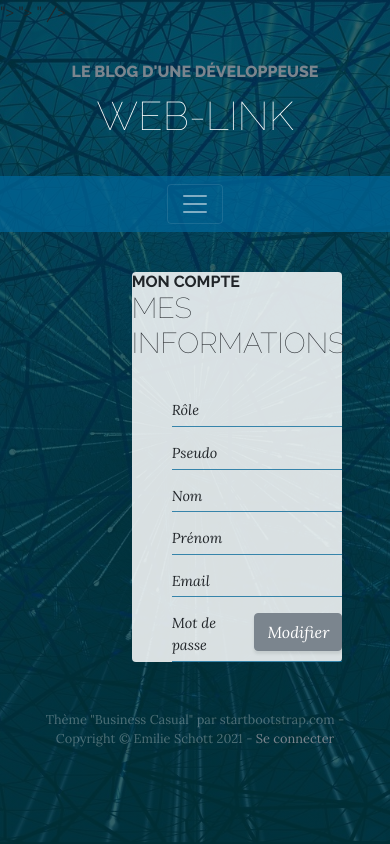
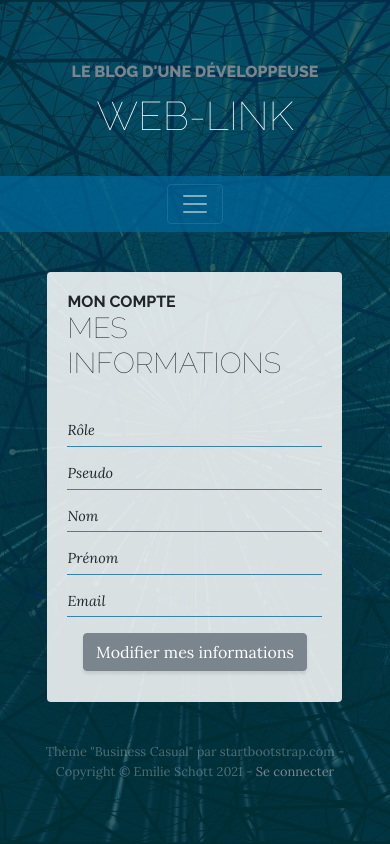
Before and after one commit to EmilieSchott/P5-BlogPHP, a PHP site: template view/accountView.html.twig in a window 390 px wide. Run offline with PHP 8.4, Linux system fonts and the light colour scheme; the template is opened without the code that fills it, so the values that code supplies are empty; some libraries are stand-ins or nearby versions.

Commit message:
Set responsive layout

```diff
--- a/controller/PrivateController.php
+++ b/controller/PrivateController.php
@@ -85,4 +85,10 @@ class PrivateController
             header('Location: index.php?action=inscription&success=0#exceptionMessage');
         }
     }
+
+    public function disconnect()
+    {
+        \session_destroy();
+        header('Location: index.php?action=homePage');
+    }
 }
--- a/public/theme/css/style.css
+++ b/public/theme/css/style.css
@@ -419,7 +419,6 @@ a:hover, .current {
     color: #18BC9C;
 }
 
-
 .contact .submit-button, .contact .retry-button {
     width:50%;
     margin: auto;
@@ -751,18 +750,36 @@ g:active .intern {
 .back {
     position: relative;
 }
-*/
+
+.back-nav a:active {
+    color: #7b858e;
+}*/
+
 .back-nav {
-    position: fixed;
-    top: 485px;
-    z-index:2;
     background-color: rgba(0, 102, 153, 0.75);
     font-family: 'Raleway';
+    margin-top: 40px;
 
+}
+
+@media (min-width: 992px) {
+    .back-nav {
+        position: fixed;
+        top: 350px;
+        z-index:2;
+        margin-top: 0px;
+    }
+}
+
+@media (min-width: 1200px) {
+    .back-nav {
+        top: 485px;
+    }
 }
 
 .list {
     font-size: 0.9rem;
+    padding: 0px;
 }
 
 .list .list-item {
@@ -772,40 +789,28 @@ g:active .intern {
     font-style: italic;
 }
 
-/*
-.back-nav a:active {
-    color: #7b858e;
-}*/
-@keyframes descent {
-    from {
-        transform: translateY(0%);
-    }
-    to {
-        transform: translateY(150%);
-    }
-}
-.button-list-container {
-    overflow: hidden;
-}
-
 .list-button {
     margin-bottom:-5px;
 }
 
-.list-button:active {
-    animation: descent 1000ms;
+.back-content {
+    padding:20px;
 }
 
-.list-button:not(active) {
-    animation: descent 1000ms paused;
-
-}
-
-
 @media (min-width: 992px) {
-    .intro .intro-img, .back .back-content {
+    .intro .intro-img {
         width: 50%;
         float: right;
+
+    }
+
+    .back-content {
+        padding:20px;
+        padding-left: 40px;
+    }
+
+    .list {
+        font-size: 1.1rem;
     }
 
     .list-button {
@@ -826,24 +831,14 @@ g:active .intern {
         bottom: -1rem;
     }*/
 
-    .list {
-        font-size: 1.1rem;
-    }
+
 }
 
 @media (min-width: 1200px) {
     .back-nav {
         padding:40px;
     }
-/*
-    .back-nav a {
-        font-size: 1.3rem;
-    }
 
-    .back-nav a:active, .back-nav a:hover {
-        color: #7b858e;
-    }
-*/
     .back-content {
         padding:40px;
         padding-left: 80px;
@@ -858,7 +853,59 @@ g:active .intern {
         margin-left: 5rem;
         bottom: -2rem;
     }
+
+/*
+    .back-nav a {
+        font-size: 1.3rem;
+    }
+
+    .back-nav a:active, .back-nav a:hover {
+        color: #7b858e;
+    }
+*/
+
 }
+
+.list-floating-label-form-group {
+    position: relative;
+    margin-bottom: 0;
+}
+
+.list-floating-label-form-group input
+{
+    z-index: 1;
+    position: relative;
+    padding-right: 5px;
+    padding-left: 5px;
+    border: none;
+    font-family: 'Lora';
+    font-size: 18px;
+    background: none;
+    box-shadow: none !important;
+    resize: none;
+}
+
+@media (min-width: 992px) {
+    .list-floating-label-form-group input {
+    font-size: 20px;
+    }
+}
+
+.list-floating-label-form-group label {
+    display: block;
+    z-index: 0;
+    position: relative;
+    top: 2em;
+    margin: 0;
+    font-size: 0.85em;
+    line-height: 0.5em;
+    opacity: 0;
+    -webkit-transition: top 0.3s ease,opacity 0.3s ease;
+    -moz-transition: top 0.3s ease,opacity 0.3s ease;
+    -ms-transition: top 0.3s ease,opacity 0.3s ease;
+    transition: top 0.3s ease,opacity 0.3s ease;
+}
+
 
 /* Footer */
 
--- a/view/accountView.html.twig
+++ b/view/accountView.html.twig
@@ -20,13 +20,13 @@
 
 {% block content %}
     <section class="page-section">
-        <div class="container col-8 offset-3">
-            <div class="back-content offset-1 bg-faded rounded ">
+        <div class="container col-10 col-lg-8  offset-1 offset-lg-3">
+            <div class="back-content offset-lg-1 bg-faded rounded ">
                 <h2 class="section-heading mb-4">
                     <span class="section-heading-upper">Mon compte</span>
                     <span class="section-heading-lower">Mes informations</span>
                 </h2>
-                <ul class="list mb-5 text-left mx-auto">
+                <ul class="list text-left mx-auto">
                     <li class="list-item d-flex">
                         Rôle
                         <span class="ml-auto"> {{ user.role }} </span>
@@ -45,15 +45,13 @@
                     </li>
                     <li class="list-item d-flex">
                         Email
-                        <span class="ml-auto"> {{ user.email }} </span>
+                        <span class="ml-auto"> {{ user.email }}</span>
                     </li>
-                    <li class="list-item d-flex button-list-container">
-                        Mot de passe
-                        <span class=" ml-auto">
-                            <div class="btn btn-primary list-button" >Modifier</div>
-                        </span>
-                    </li>
-                  </ul>
+                    <div class="d-flex justify-content-center justify-content-lg-end">
+                        <a class="btn btn-primary list-button mt-3" href="index.php?action=modifyMyDatas" >Modifier mes informations</a>
+                    </div>
+                </ul>
+
             </div>
         </div>
     </section>
--- a/view/base.html.twig
+++ b/view/base.html.twig
@@ -70,7 +70,7 @@
 
         <div id="content">
             {% if office == 'back' %}
-                <nav class="back-nav col-3 offset-1 rounded">
+                <nav class="back-nav col-10 col-lg-3 offset-1 rounded">
                     <ul class="navbar-nav mx-auto ">
                         <li  class="nav-item px-lg-4" >
                             <a {% if action == 'account' %} class="nav-link text-uppercase active" aria-current="page" {% else %} class="nav-link text-uppercase text-expanded" {% endif %} href="index.php?action=account">Mes Informations</a>
@@ -89,6 +89,9 @@
                             <a {% if action == 'manageUsers' %} class="nav-link text-uppercase active" aria-current="page" {% else %} class="nav-link text-uppercase text-expanded" {% endif %} href="index.php?action=manageUsers">Gérer les utilisateurs</a>
                         </li>
                         {% endif %}
+                        <li class="nav-item px-lg-4">
+                            <a class="nav-link text-uppercase text-expanded" href="index.php?action=disconnect">Se déconnecter</a>
+                        </li>
                     </ul>
                 </nav>
             {% endif %}
```
Also changed, not shown: index.php (+14 -1 lines), view/postView.html.twig (+8 -8 lines).
